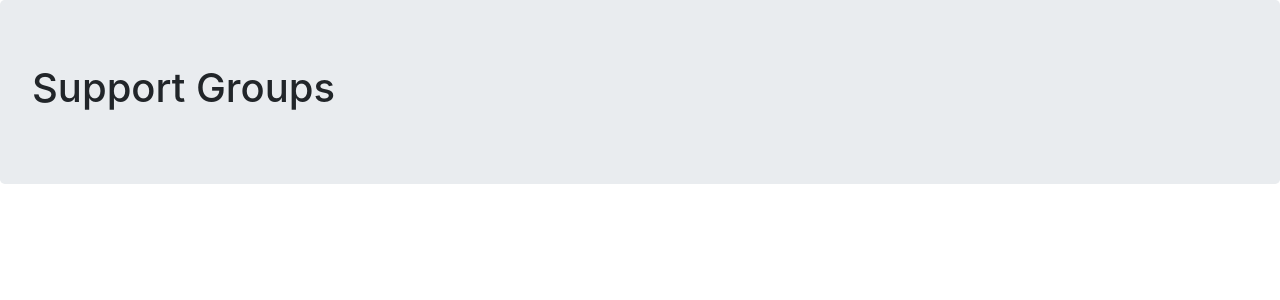
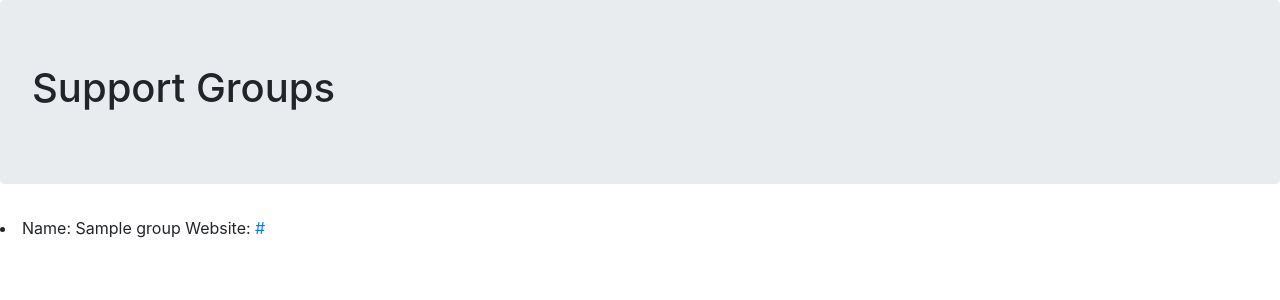
Before and after one commit to AddyMcCabe/addiction-recovery-resources-app, a Flask app: page /support_group in a window 1280 px wide. Shown: the part 56-356 px from the top of the page. Run offline with Flask 2, Linux system fonts and the light colour scheme; a user stored in the database is signed in; tables that the repository leaves empty hold one stand-in row (values such as "Sample post").

Commit message:
added data to the Groups table and diplayed with jinja on html

```diff
--- a/model.py
+++ b/model.py
@@ -65,6 +65,8 @@ class Group(db.Model):
 
 
 
+
+
 def connect_to_db(app):
     """Connect the database to our Flask app."""
 
--- a/server.py
+++ b/server.py
@@ -4,7 +4,7 @@ from jinja2 import StrictUndefined
 from flask import Flask, render_template, url_for, redirect, request, flash
 from flask_debugtoolbar import DebugToolbarExtension
 from werkzeug.security import generate_password_hash, check_password_hash
-from model import connect_to_db, db, User
+from model import connect_to_db, db, User, Group
 from forms import LoginForm, RegisterForm
 
 
@@ -87,7 +87,8 @@ def resources():
 @app.route('/support_group')
 @login_required
 def sup_group():
-    return render_template('support_group.html')
+    groups = Group.query.all()
+    return render_template('support_group.html', groups=groups)
 
 
 if __name__ == "__main__":
--- a/templates/support_group.html
+++ b/templates/support_group.html
@@ -3,4 +3,7 @@
 <div class="jumbotron">
     <h1>Support Groups</h1>
 </div>
+{% for group in groups %}
+    <li>Name: {{group.name}} Website: <a href="{{group.link}}">{{group.link}}</a></li>
+{% endfor %}
 {% endblock %}
```
